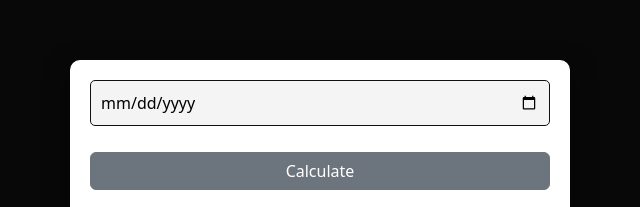
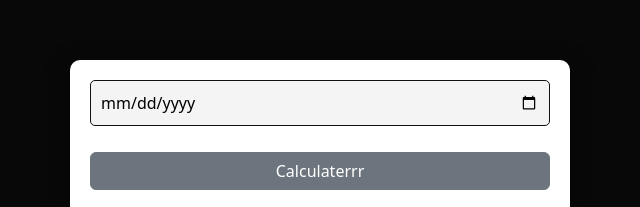
Before and after one commit to prayudo27/Age-calculator-V2, a plain HTML site: page index.html in a window 1280 px wide. Shown: the part 180-387 px from the top of the page, 320-960 px from the left. Drawn offline with nearby package versions, Linux system fonts and the light colour scheme.

Commit message:
edit button

```diff
--- a/index.html
+++ b/index.html
@@ -18,7 +18,9 @@
           <input type="date" id="date-input" />
         </div>
         <div class="d-grid gap-2">
-          <button class="btn btn-secondary" id="calc-age-btn">Calculate</button>
+          <button class="btn btn-secondary" id="calc-age-btn">
+            Calculaterrr
+          </button>
         </div>
       </div>
       <div class="output-wrapper">
```
